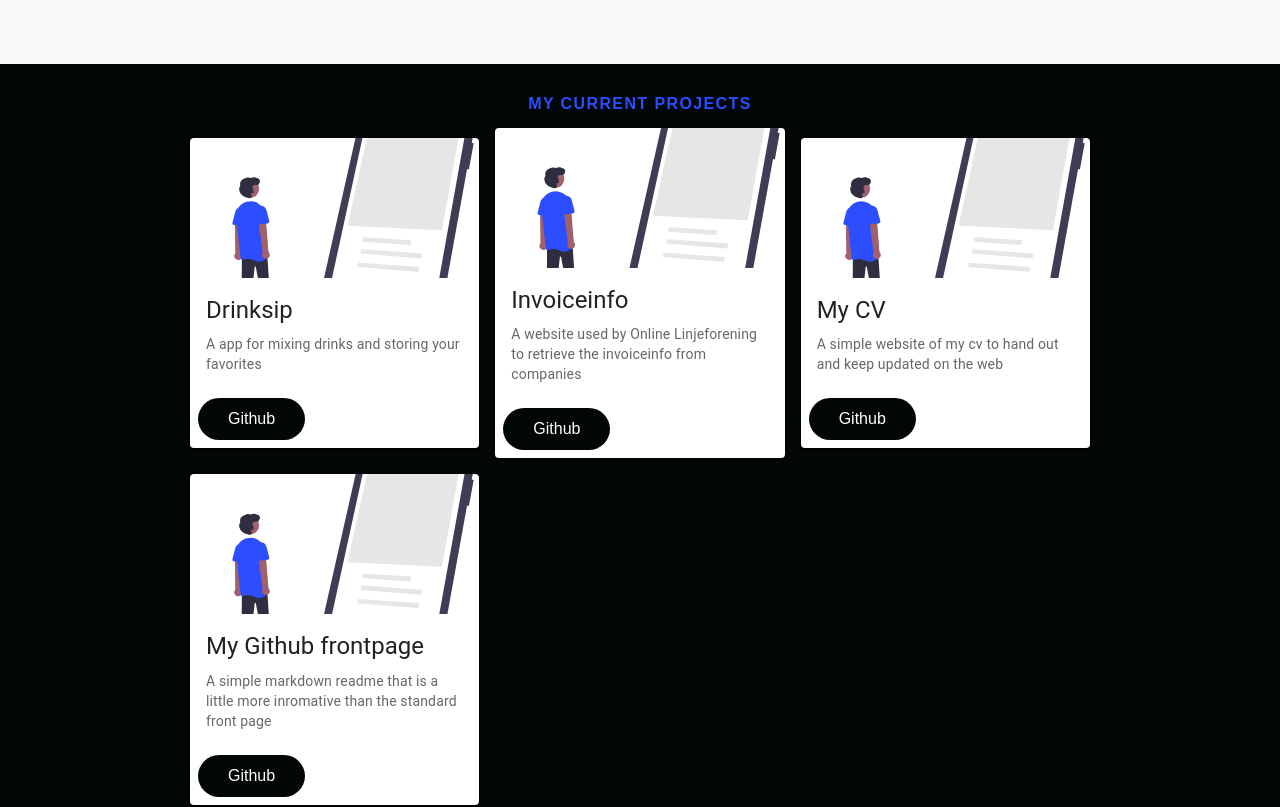
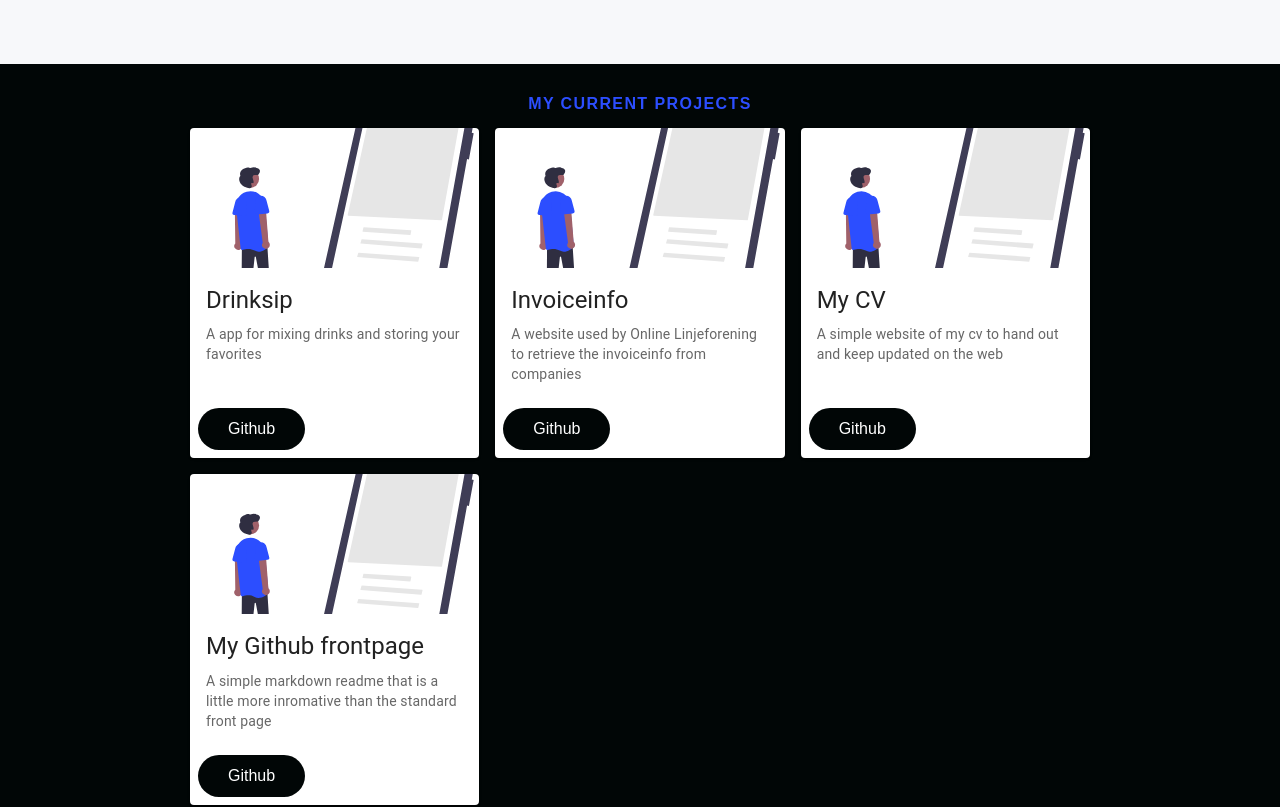
Before and after one commit to JohanAOstbye/me, a React (Create React App) app: page / in a window 1280 px wide. Shown: the part 2680-3487 px from the top of the page. Built offline with nearby package versions, Linux system fonts and the light colour scheme; the HTML template or start-up script is replaced by a standard one; a web font is replaced by a local one.

Commit message:
fixed cards growing to grid height

```diff
--- a/src/components/Cards/index.js
+++ b/src/components/Cards/index.js
@@ -1,3 +1,4 @@
+import React from 'react';
 import {
   Card,
   CardMedia,
@@ -5,12 +6,23 @@
   Typography,
   CardActions,
 } from '@mui/material';
-import React from 'react';
+import styled from 'styled-components';
 import PropTypes from 'prop-types';
 import { ButtonA } from '../ButtonElements';
 import { TopLine } from '../Info/InfoElements';
 import { CardContainer, CardWrapper } from './cardElements';
 import { myapp } from '../../images';
+
+const CustomCard = styled(Card)`
+  height: 100%;
+  display: flex;
+  flex-direction: column;
+`;
+
+const CustomCardContent = styled(CardContent)`
+  height: max-content;
+  flex-grow: 2;
+`;
 
 const Cards = ({ id, title, cards }) => {
   return (
@@ -18,21 +30,21 @@
       <TopLine>{title}</TopLine>
       <CardWrapper>
         {cards.map((card, index) => (
-          <Card key={index}>
+          <CustomCard key={index}>
             <CardMedia
               component='img'
               height='140'
               image={card.img ? card.img : myapp}
               alt={`image of ${card.title} project`}
             />
-            <CardContent>
+            <CustomCardContent>
               <Typography gutterBottom variant='h5' component='div'>
                 {card.title}
               </Typography>
               <Typography variant='body2' color='text.secondary'>
                 {card.description}
               </Typography>
-            </CardContent>
+            </CustomCardContent>
             <CardActions>
               <ButtonA
                 href={card.link}
@@ -43,7 +55,7 @@
                 {card.linkLabel}
               </ButtonA>
             </CardActions>
-          </Card>
+          </CustomCard>
         ))}
       </CardWrapper>
     </CardContainer>
```
